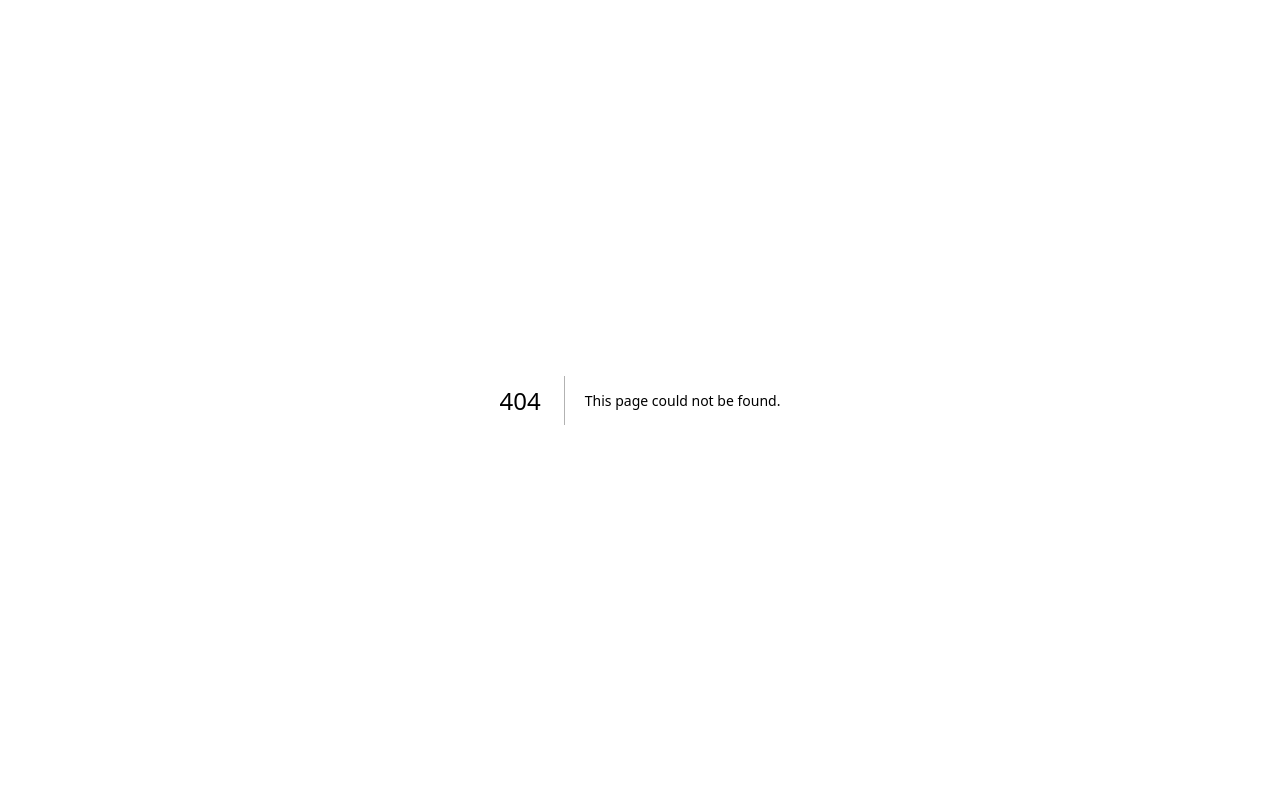
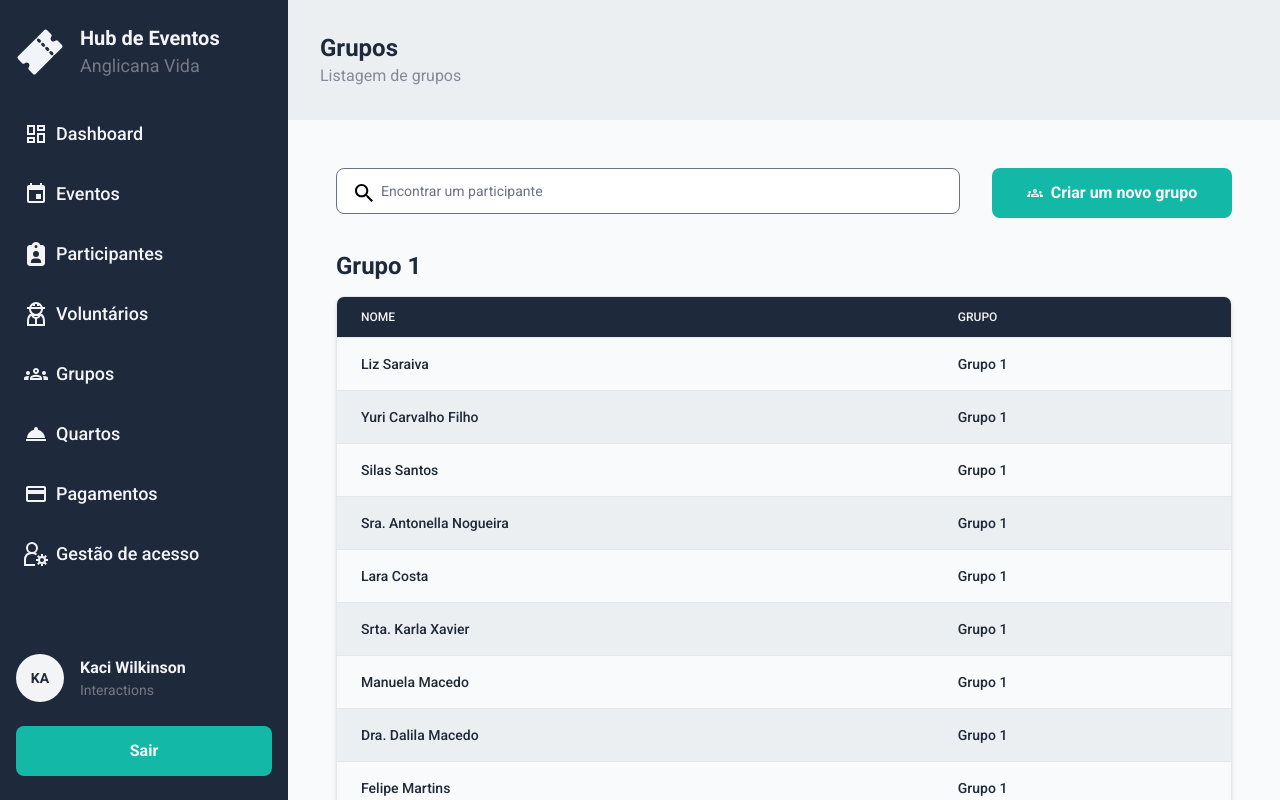
Before and after one commit to gugavillar/event_management, a Next.js app: page /grupos in a window 1280 px wide. Before the commit this address had no page. Built offline with nearby package versions, Linux system fonts and the light colour scheme.

Commit message:
:sparkles: Create group drawer

```diff
--- /dev/null
+++ b/src/app/(admin)/grupos/page.tsx
@@ -0,0 +1,5 @@
+import { Groups } from '@/components/Templates'
+
+export default function GroupsPage() {
+	return <Groups />
+}
--- /dev/null
+++ b/src/components/Atoms/DrawerBody/DrawerBody.tsx
@@ -0,0 +1,22 @@
+import { ComponentProps } from 'react'
+import { twMerge } from 'tailwind-merge'
+
+type DrawerBodyProps = ComponentProps<'section'>
+
+export const DrawerBody = ({
+	className,
+	children,
+	...props
+}: DrawerBodyProps) => {
+	return (
+		<section
+			className={twMerge(
+				'max-h-[calc(88dvh-4rem)] space-y-6 overflow-y-auto p-6',
+				className,
+			)}
+			{...props}
+		>
+			{children}
+		</section>
+	)
+}
--- /dev/null
+++ b/src/components/Atoms/DrawerBody/index.ts
@@ -0,0 +1 @@
+export * from './DrawerBody'
--- /dev/null
+++ b/src/components/Atoms/DrawerFooter/DrawerFooter.tsx
@@ -0,0 +1,22 @@
+import { ComponentProps } from 'react'
+import { twMerge } from 'tailwind-merge'
+
+type DrawerFooterProps = ComponentProps<'footer'>
+
+export const DrawerFooter = ({
+	className,
+	children,
+	...props
+}: DrawerFooterProps) => {
+	return (
+		<footer
+			className={twMerge(
+				'absolute bottom-0 flex min-h-16 w-full flex-col items-center justify-between gap-y-2 px-6 pb-6 pt-3 md:flex-row md:gap-x-6',
+				className,
+			)}
+			{...props}
+		>
+			{children}
+		</footer>
+	)
+}
--- /dev/null
+++ b/src/components/Atoms/DrawerFooter/index.ts
@@ -0,0 +1 @@
+export * from './DrawerFooter'
--- a/src/components/Atoms/index.ts
+++ b/src/components/Atoms/index.ts
@@ -3,6 +3,8 @@ export * from './BarChart'
 export * from './Button'
 export * from './Checkbox'
 export * from './Drawer'
+export * from './DrawerBody'
+export * from './DrawerFooter'
 export * from './Field'
 export * from './Header'
 export * from './HelperErrorText'
--- a/src/components/Molecules/ListManager/ListManager.tsx
+++ b/src/components/Molecules/ListManager/ListManager.tsx
@@ -1,7 +1,13 @@
 'use client'
 import { ReactNode } from 'react'
 
-import { Table, Drawer, TableProps } from '@/components/Atoms'
+import {
+	Table,
+	Drawer,
+	TableProps,
+	DrawerBody,
+	DrawerFooter,
+} from '@/components/Atoms'
 
 type ParticipantManagerProps = {
 	bodyData: TableProps['bodyData']
@@ -40,12 +46,8 @@ export const ListManager = ({
 			/>
 			{drawerId ? (
 				<Drawer drawerId={drawerId} headingTitle={drawerTitle}>
-					<section className="max-h-[calc(88dvh-4rem)] space-y-6 overflow-y-auto p-6">
-						{drawerContent}
-					</section>
-					<footer className="absolute bottom-0 flex min-h-16 w-full flex-col items-center justify-between gap-y-2 px-6 pb-6 pt-3 md:flex-row md:gap-x-6">
-						{drawerFooter}
-					</footer>
+					<DrawerBody>{drawerContent}</DrawerBody>
+					<DrawerFooter>{drawerFooter}</DrawerFooter>
 				</Drawer>
 			) : null}
 		</>
--- a/src/components/Molecules/PrincipalMenu/PrincipalMenu.tsx
+++ b/src/components/Molecules/PrincipalMenu/PrincipalMenu.tsx
@@ -27,7 +27,7 @@ const MENU_LINKS = [
 		href: '/voluntarios',
 		icon: <GrUserWorker size={24} />,
 	},
-	{ label: 'Grupos', href: '#', icon: <MdOutlineGroups size={24} /> },
+	{ label: 'Grupos', href: '/grupos', icon: <MdOutlineGroups size={24} /> },
 	{ label: 'Quartos', href: '#', icon: <MdRoomService size={24} /> },
 	{
 		label: 'Pagamentos',
--- /dev/null
+++ b/src/components/Templates/Groups/Groups.mocks.ts
@@ -0,0 +1,13 @@
+import { faker } from '@faker-js/faker/locale/pt_BR'
+
+import { UUID } from 'crypto'
+
+export const FAKE_PARTICIPANTES = (groupNumber: number) => {
+	return Array.from({ length: 10 }, () => {
+		return {
+			id: faker.string.uuid() as UUID,
+			name: faker.person.fullName(),
+			group: `Grupo ${groupNumber}`,
+		}
+	})
+}
--- /dev/null
+++ b/src/components/Templates/Groups/Groups.tsx
@@ -0,0 +1,83 @@
+'use client'
+import { useEffect, useState } from 'react'
+import { MdOutlineGroups } from 'react-icons/md'
+
+import {
+	Button,
+	Drawer,
+	DrawerBody,
+	DrawerFooter,
+	Header,
+	Spinner,
+} from '@/components/Atoms'
+import { ListManager } from '@/components/Molecules'
+import { ListPage, PageContent } from '@/components/Organisms'
+import { MODALS_IDS } from '@/constants'
+
+import { FAKE_PARTICIPANTES } from './Groups.mocks'
+
+const HEADER_LABELS = [
+	{
+		label: 'Nome',
+		accessor: 'name',
+	},
+	{
+		label: 'Grupo',
+		accessor: 'group',
+	},
+]
+
+export const Groups = () => {
+	const [tableData, setTableData] = useState<null | Array<
+		ReturnType<typeof FAKE_PARTICIPANTES>
+	>>(null)
+
+	useEffect(() => {
+		if (tableData) return
+
+		const groups = []
+		for (let i = 1; i <= 4; i++) {
+			groups.push(FAKE_PARTICIPANTES(i))
+		}
+
+		setTableData(groups)
+	}, [tableData])
+
+	return (
+		<PageContent subheadingPage="Listagem de grupos">
+			{!tableData ? (
+				<Spinner />
+			) : (
+				<ListPage
+					placeholderField="Encontrar um participante"
+					className="w-full lg:max-w-full"
+					actionButton={
+						<Button
+							type="button"
+							data-hs-overlay={`#${MODALS_IDS.GROUP_DRAWER}`}
+							leftIcon={<MdOutlineGroups />}
+							className="min-w-60 items-center justify-center border-transparent bg-teal-500 text-base text-gray-50 transition-colors duration-500 hover:bg-teal-400 hover:text-slate-800"
+						>
+							Criar um novo grupo
+						</Button>
+					}
+				>
+					{tableData?.map((data, index) => (
+						<div key={index} className="space-y-2">
+							<Header>Grupo {index + 1}</Header>
+							<ListManager headerLabels={HEADER_LABELS} bodyData={data} />
+						</div>
+					))}
+				</ListPage>
+			)}
+			<Drawer drawerId={MODALS_IDS.GROUP_DRAWER} headingTitle="Novo grupo">
+				<DrawerBody></DrawerBody>
+				<DrawerFooter>
+					<Button className="w-full items-center justify-center border-transparent bg-teal-500 text-base text-gray-50 transition-colors duration-500 hover:bg-teal-400 hover:text-slate-800">
+						Criar grupo
+					</Button>
+				</DrawerFooter>
+			</Drawer>
+		</PageContent>
+	)
+}
--- /dev/null
+++ b/src/components/Templates/Groups/index.ts
@@ -0,0 +1 @@
+export * from './Groups'
--- a/src/components/Templates/index.ts
+++ b/src/components/Templates/index.ts
@@ -1,4 +1,5 @@
 export * from './Dashboard'
+export * from './Groups'
 export * from './Login'
 export * from './Participants'
 export * from './Payments'
```
